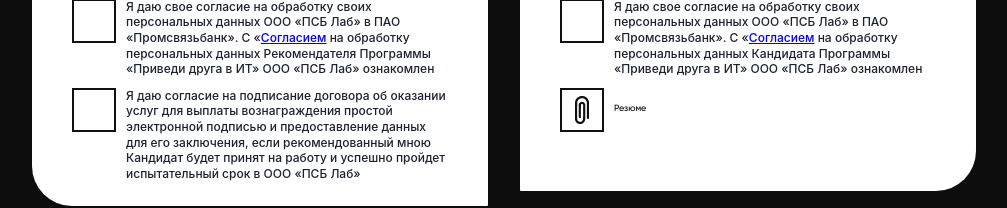
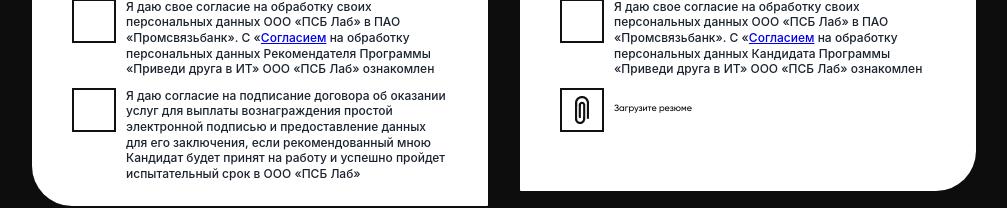
Before and after one commit to Mediumgr/referal-site, a Vue app: page / in a window 1280 px wide. Shown: the part 5564-5772 px from the top of the page, without its empty margins (136-1143 px from the left). Built offline with nearby package versions, Linux system fonts and the light colour scheme.

Commit message:
release 1.0

```diff
--- a/src/components/BaseElements/BaseCheckbox.vue
+++ b/src/components/BaseElements/BaseCheckbox.vue
@@ -1,8 +1,10 @@
 <template>
     <div class="checkbox-container">
         <input :id="id" :type="type" :checked="modelValue" @change="change($event)" />
-        <label v-if="type === 'file'" for="candidateFile" class="fileLabel">Резюме</label>
-        <span v-if="type === 'file'" class="fileName">{{ fileName }}</span>
+        <label v-if="type === 'file'" for="candidateFile" :class="['fileLabel', uploaded ? 'fileUploaded' : '']">
+            {{ fileText }}
+        </label>
+        <!-- <span v-if="type === 'file'" class="fileName">{{ fileName }}</span> -->
         <label :for="id" v-if="type === 'checkbox'" class="checkboxLabel">
             <label :for="id">
                 <slot></slot>
@@ -34,13 +36,15 @@
         required: false,
     },
 });
-const fileName = ref('')
+const fileText = ref('Загрузите резюме')
+const uploaded = ref(false)
 
 const change = async (event) => {
     if (props.type === 'checkbox') {
         emit('update:modelValue', event.target.checked);
     } else {
-        fileName.value = 'файл загружен'
+        fileText.value = 'файл загружен'
+        uploaded.value = true
         const file = event.target.files[0];
         emit('update:modelValue', { file });
     }
@@ -165,10 +169,8 @@
     }
 }
 
-.fileName {
+.fileUploaded {
     font-size: 10px;
-    color: rgb(6, 21, 5);
-    white-space: nowrap;
     color: green;
 
     @media screen and (min-width: 1920px) {
```
